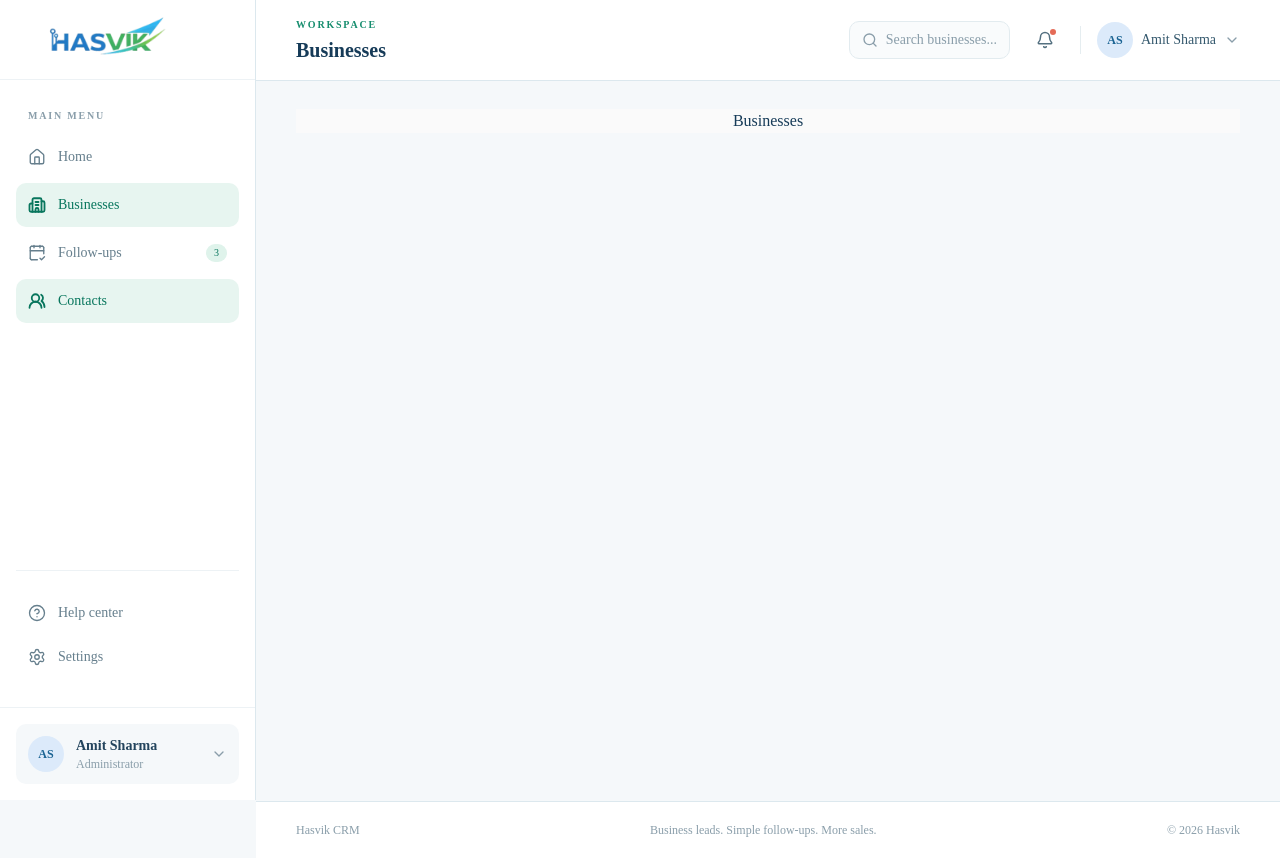
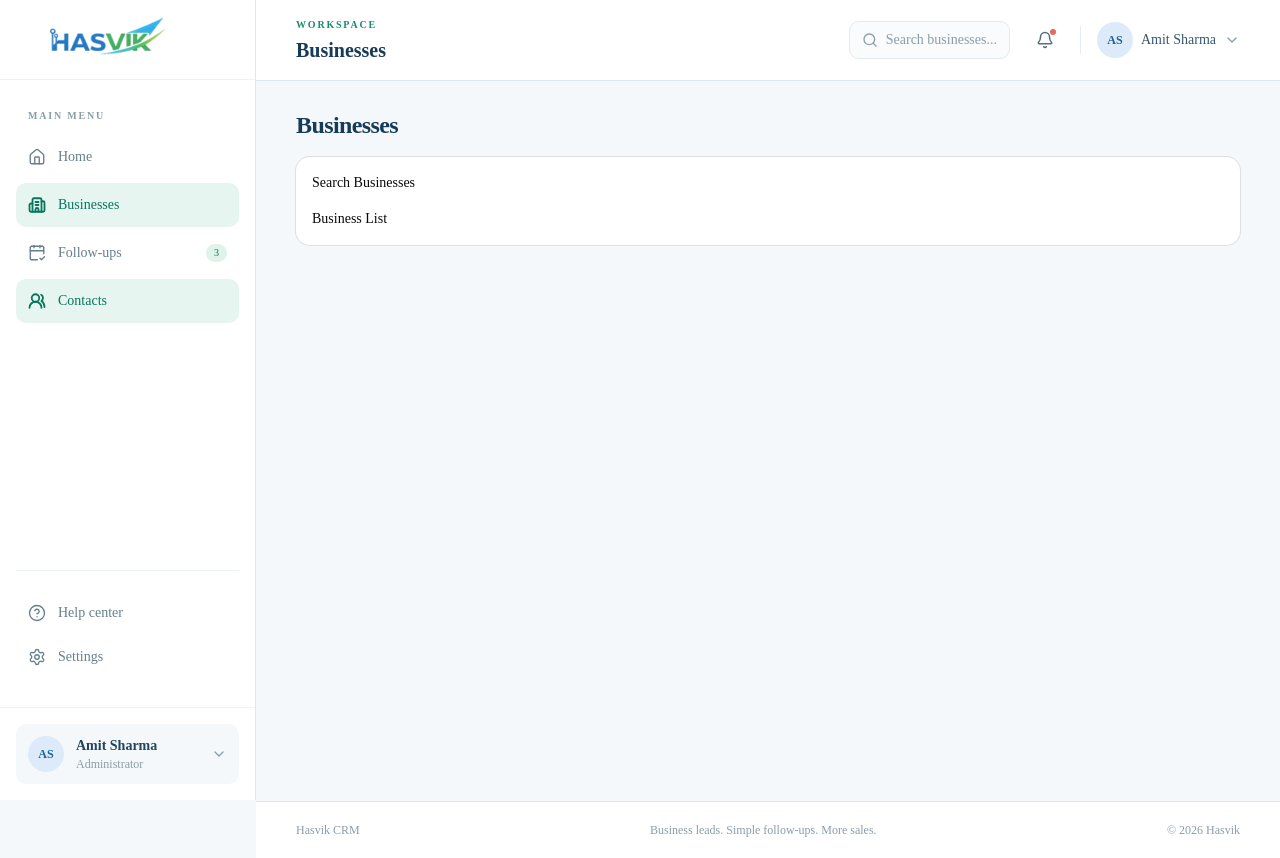
Before and after one commit to HASVIK-Technologies/hasvik-crm, a Next.js app: page /businesses in a window 1280 px wide. Built offline with nearby package versions, Linux system fonts and the light colour scheme.

Commit message:
Initial setup for crm

```diff
--- /dev/null
+++ b/app/businesses/[id]/page.tsx
@@ -0,0 +1,22 @@
+import { Button } from "@/components/ui/button";
+import { Card } from "@/components/ui/card";
+
+export default function BusinessDetailsPage() {
+  return (
+    <div className="flex flex-col gap-4">
+      <div className="flex items-center justify-between">
+        <Button variant="secondary" size="sm">
+          Back to Businesses
+        </Button>
+      </div>
+      <div className="flex items-center justify-between">
+        <Card>
+            Hello
+        </Card>
+        <Card>
+            Hello
+        </Card>
+      </div>
+    </div>
+  );
+}
--- /dev/null
+++ b/app/businesses/form/page.tsx
@@ -0,0 +1,11 @@
+export default function BusinessFormPage() {
+  return (
+    <div className="flex flex-col gap-4">
+      <div className="flex items-center justify-between">
+        <h1 className="text-2xl font-semibold tracking-tight">
+          Business Form
+        </h1>
+      </div>
+    </div>
+  );
+}
--- a/app/businesses/page.tsx
+++ b/app/businesses/page.tsx
@@ -1,7 +1,21 @@
+import { Card, CardContent, CardHeader } from "@/components/ui/card";
+
 export default function Businesses() {
   return (
-    <div className="flex flex-col flex-1 items-center justify-center bg-zinc-50 font-sans dark:bg-black">
-      Businesses
+    <div className="flex flex-col gap-4">
+      <div className="flex items-center justify-between">
+        <h1 className="text-2xl font-semibold tracking-tight">Businesses</h1>
+      </div>
+      <Card className="overflow-hidden">
+        <CardHeader>
+          Search Businesses
+          {/* <SearchPanel /> */}
+        </CardHeader>
+        <CardContent>
+          Business List
+          {/* <BusinessesTable /> */}
+        </CardContent>
+      </Card>
     </div>
   );
 }
--- /dev/null
+++ b/components/ui/card.tsx
@@ -0,0 +1,103 @@
+import * as React from "react"
+
+import { cn } from "@/lib/utils"
+
+function Card({
+  className,
+  size = "default",
+  ...props
+}: React.ComponentProps<"div"> & { size?: "default" | "sm" }) {
+  return (
+    <div
+      data-slot="card"
+      data-size={size}
+      className={cn(
+        "group/card flex flex-col gap-(--card-spacing) overflow-hidden rounded-xl bg-card py-(--card-spacing) text-sm text-card-foreground ring-1 ring-foreground/10 [--card-spacing:--spacing(4)] has-data-[slot=card-footer]:pb-0 has-[>img:first-child]:pt-0 data-[size=sm]:[--card-spacing:--spacing(3)] data-[size=sm]:has-data-[slot=card-footer]:pb-0 *:[img:first-child]:rounded-t-xl *:[img:last-child]:rounded-b-xl",
+        className
+      )}
+      {...props}
+    />
+  )
+}
+
+function CardHeader({ className, ...props }: React.ComponentProps<"div">) {
+  return (
+    <div
+      data-slot="card-header"
+      className={cn(
+        "group/card-header @container/card-header grid auto-rows-min items-start gap-1 rounded-t-xl px-(--card-spacing) has-data-[slot=card-action]:grid-cols-[1fr_auto] has-data-[slot=card-description]:grid-rows-[auto_auto] [.border-b]:pb-(--card-spacing)",
+        className
+      )}
+      {...props}
+    />
+  )
+}
+
+function CardTitle({ className, ...props }: React.ComponentProps<"div">) {
+  return (
+    <div
+      data-slot="card-title"
+      className={cn(
+        "font-heading text-base leading-snug font-medium group-data-[size=sm]/card:text-sm",
+        className
+      )}
+      {...props}
+    />
+  )
+}
+
+function CardDescription({ className, ...props }: React.ComponentProps<"div">) {
+  return (
+    <div
+      data-slot="card-description"
+      className={cn("text-sm text-muted-foreground", className)}
+      {...props}
+    />
+  )
+}
+
+function CardAction({ className, ...props }: React.ComponentProps<"div">) {
+  return (
+    <div
+      data-slot="card-action"
+      className={cn(
+        "col-start-2 row-span-2 row-start-1 self-start justify-self-end",
+        className
+      )}
+      {...props}
+    />
+  )
+}
+
+function CardContent({ className, ...props }: React.ComponentProps<"div">) {
+  return (
+    <div
+      data-slot="card-content"
+      className={cn("px-(--card-spacing)", className)}
+      {...props}
+    />
+  )
+}
+
+function CardFooter({ className, ...props }: React.ComponentProps<"div">) {
+  return (
+    <div
+      data-slot="card-footer"
+      className={cn(
+        "flex items-center rounded-b-xl border-t bg-muted/50 p-(--card-spacing)",
+        className
+      )}
+      {...props}
+    />
+  )
+}
+
+export {
+  Card,
+  CardHeader,
+  CardFooter,
+  CardTitle,
+  CardAction,
+  CardDescription,
+  CardContent,
+}
```
Also changed, not shown: components/layout/AppShell.tsx (+5 -2 lines), components/businesses/BusinessTable.tsx (added).
